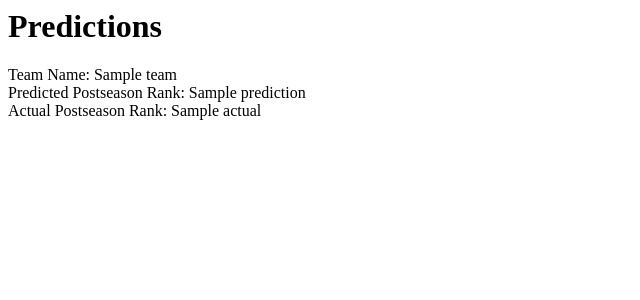
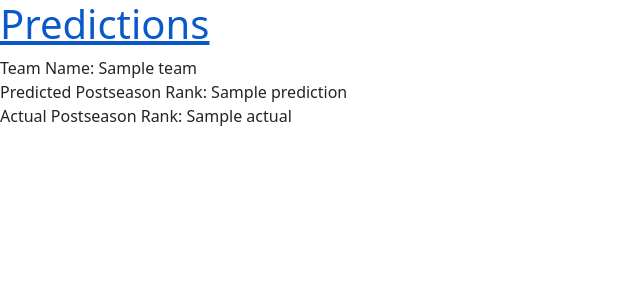
Before and after one commit to connorroth20/AISPortsAnalysis, a Django app: template storefront/playground/templates/predictions.html in a window 1280 px wide. Shown: the top 300 px of the page, without its empty margins (0-640 px from the left). Run offline with Django 4.2, Linux system fonts and the light colour scheme; the template is opened without the code that fills it: most values are stand-ins (such as "Sample title", 1, 10 or a date in 2020).

Commit message:
Added basic CSS file to start improving web style

```diff
--- /dev/null
+++ b/storefront/playground/static/css/predictions.css
@@ -0,0 +1,3 @@
+h1 a {
+    color: #C25100;
+}
--- a/storefront/playground/templates/predictions.html
+++ b/storefront/playground/templates/predictions.html
@@ -1,7 +1,12 @@
+{% load static %}
 <html>
+    <head>
+        <link rel="stylesheet" href="https://cdn.jsdelivr.net/npm/bootstrap@5.1.3/dist/css/bootstrap.min.css" integrity="sha384-1BmE4kWBq78iYhFldvKuhfTAU6auU8tT94WrHftjDbrCEXSU1oBoqyl2QvZ6jIW3" crossorigin="anonymous">
+        <link rel="stylesheet" href="{% static 'css/predictions.css' %}">
+    </head>
     <body>
         {% if renderdict %}
-        <h1>Predictions</h1>
+        <h1><a href="../hello/">Predictions</a></h1>
         {% for key, values in renderdict.items %}
 
         <tr>
```
